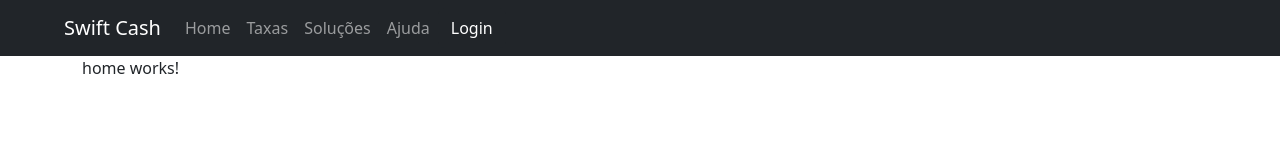
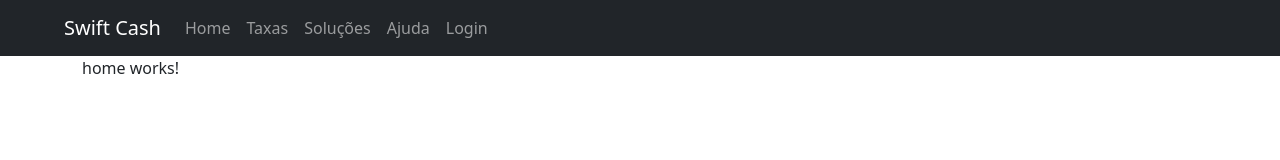
Before and after one commit to mrodrigochaves/swiftcash-front, an Angular app: page /home in a window 1280 px wide. Shown: the top 160 px of the page. Built offline with nearby package versions, Linux system fonts and the light colour scheme.

Commit message:
update app html

```diff
--- a/src/app/app.component.html
+++ b/src/app/app.component.html
@@ -14,18 +14,18 @@
   <div class="collapse navbar-collapse" id="navbarNav">
     <ul class="navbar-nav">
       <li class="nav-item active">
-        <a class="nav-link" router-Link="/">Home</a>
+        <a class="nav-link" routerLink="/">Home</a>
+      </li>
+      <li class="nav-item"><a class="nav-link" routerLink="/tax">Taxas</a></li>
+      <li class="nav-item">
+        <a class="nav-link" routerLink="/soluction">Soluções</a>
       </li>
       <li class="nav-item">
-        <a class="nav-link" router-Link="/tax">Taxas</a>
+        <a class="nav-link" routerLink="/help">Ajuda</a>
       </li>
       <li class="nav-item">
-        <a class="nav-link" router-Link="/soluction">Soluções</a>
+        <a class="nav-link" routerLink="/login">Login</a>
       </li>
-      <li class="nav-item">
-        <a class="nav-link" router-Link="/help">Ajuda</a>
-      </li>
-      <button class="btn btn-dark" type="button" router-Link="/login">Login</button>
     </ul>
   </div>
 </nav>
```
